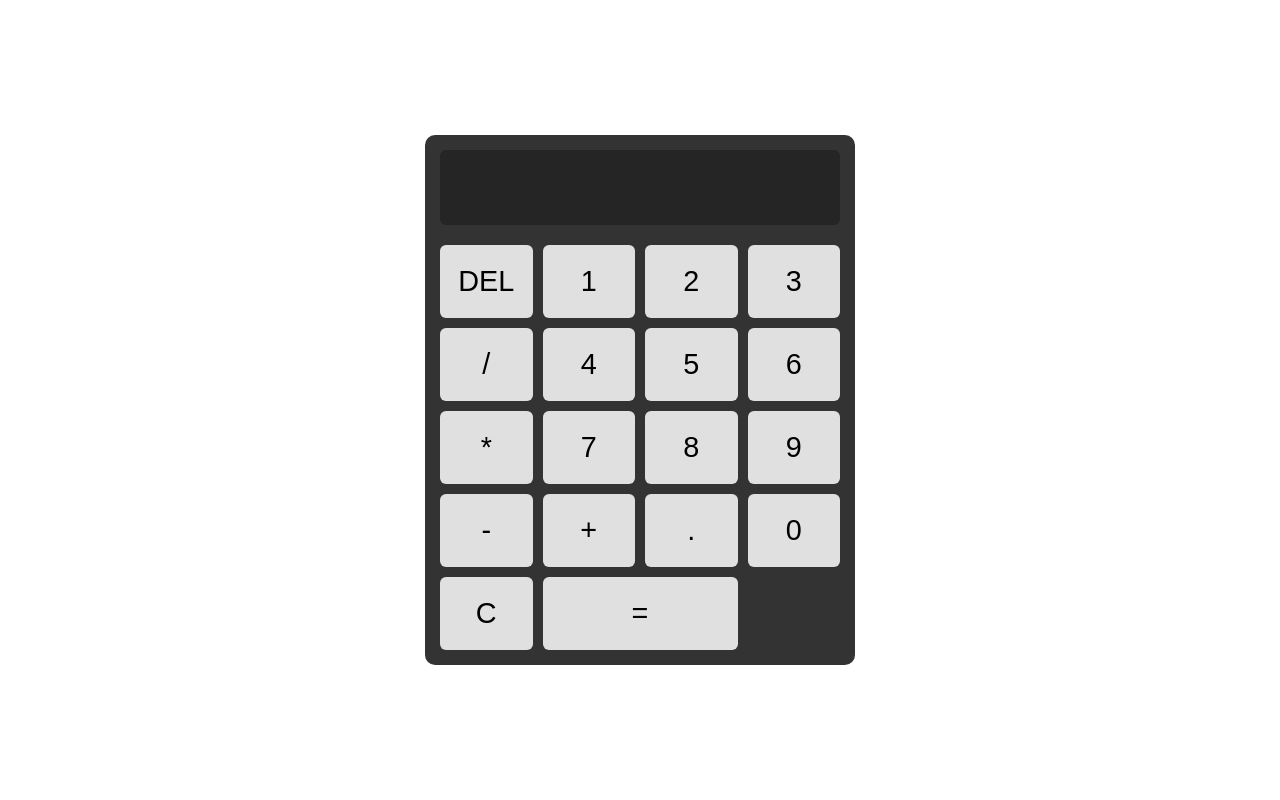
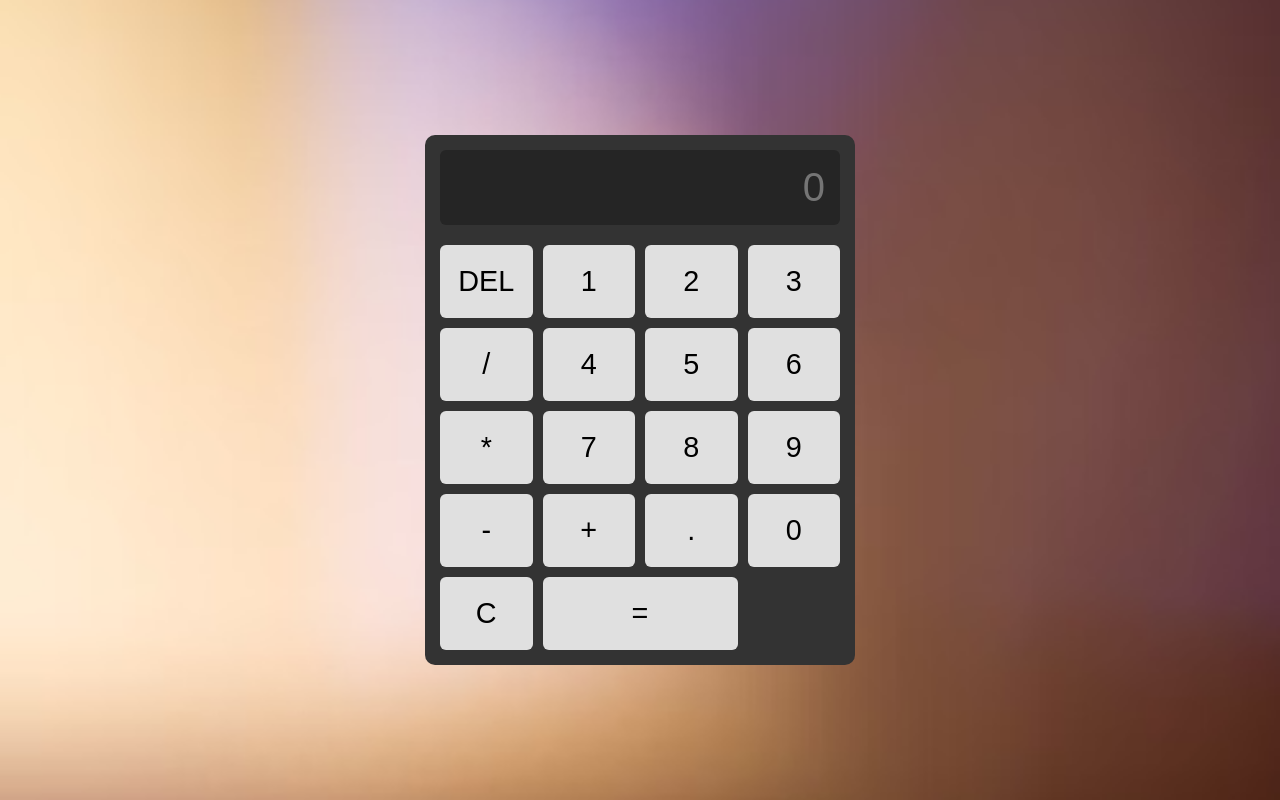
Before and after one commit to muxammadpulatov/calculator, a plain HTML site: page index.html in a window 1280 px wide. Drawn offline with Linux system fonts and the light colour scheme.

Commit message:
last push

```diff
--- a/index.html
+++ b/index.html
@@ -10,7 +10,8 @@
 
 <body>
     <div class="main-dock">
-        <input id="display" readonly>
+
+        <input id="display" readonly placeholder="0">
         <button onclick="deleteDisplay()">DEL</button>
         <button onclick="appendToDisplay('1')">1</button>
         <button onclick="appendToDisplay('2')">2</button>
--- a/style.css
+++ b/style.css
@@ -1,9 +1,16 @@
+
 body{
     margin: 0;
     display: flex;
     justify-content: center;
     align-items: center;
     height: 100vh;
+
+    background-image: url(background/image.png);
+    background-size: cover;
+    background-position: center;
+    background-repeat: no-repeat;
+
 }
 .main-dock{
     display: grid;
```
Also changed, not shown: background/image.png (added).
